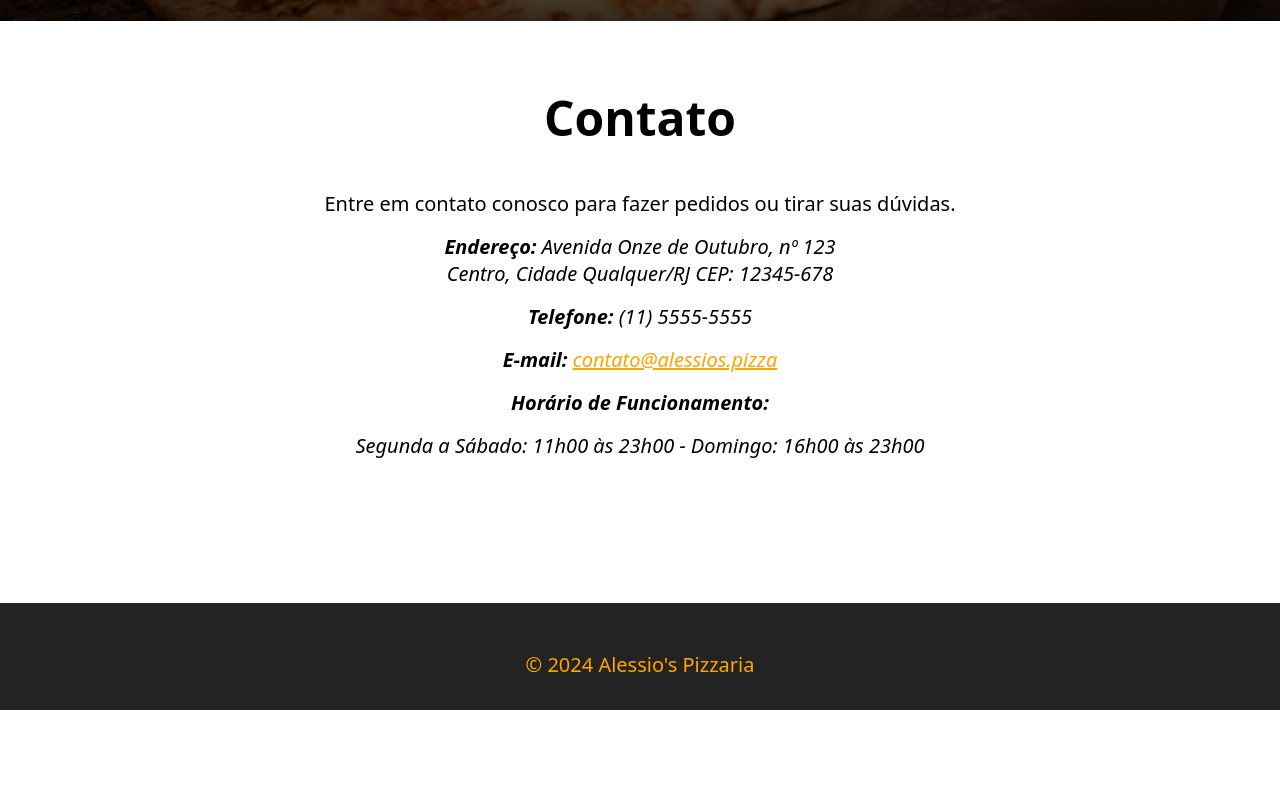
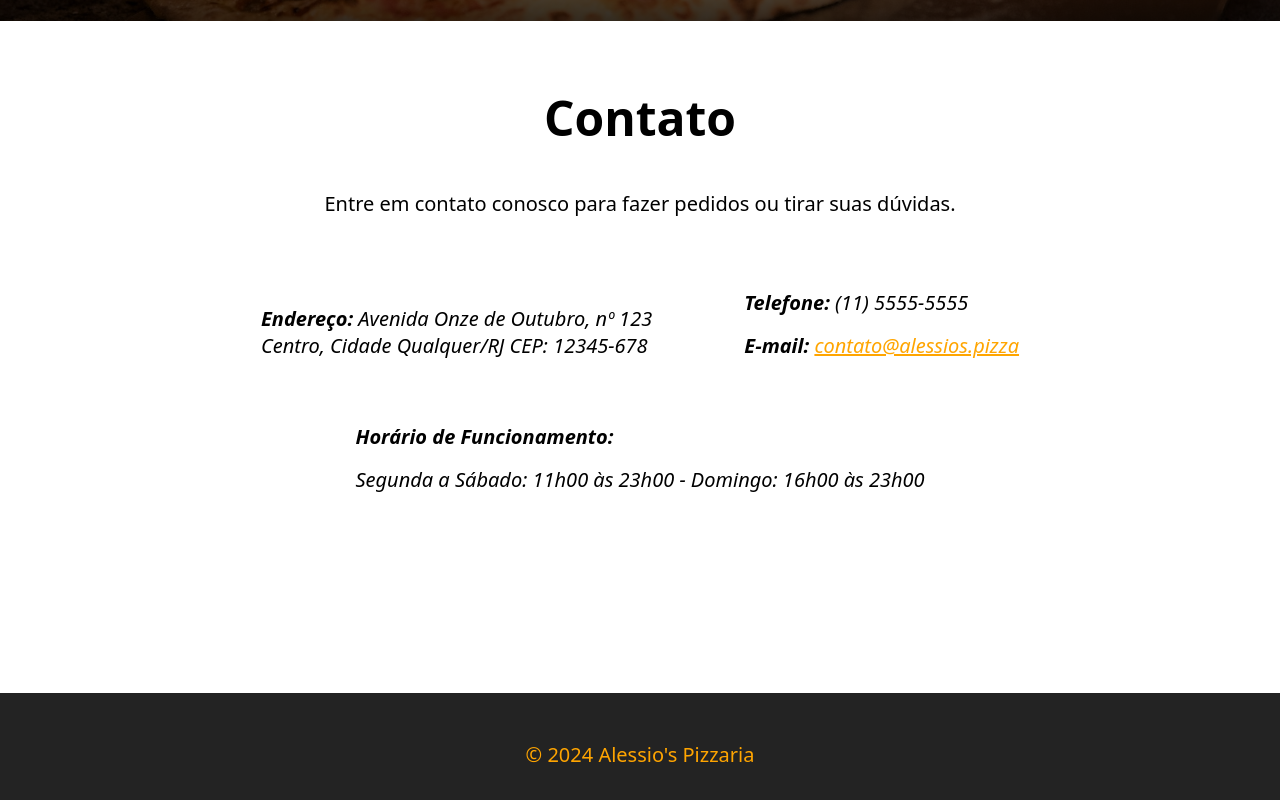
Before and after one commit to JhonataFerreira95/pizzeriaMenu, a plain HTML site: page index.html in a window 1280 px wide. Shown: the part 4129-4929 px from the top of the page. Before the commit the page ends 4839 px from the top, so only its background shows below. Drawn offline with Linux system fonts and the light colour scheme.

Commit message:
estilizado o contato

```diff
--- a/styles.css
+++ b/styles.css
@@ -123,6 +123,16 @@ p{
     color: var(--color-write);
 }
 
+address{
+    margin: 2rem 0;
+}
+
+address > *{
+    display: inline-block;
+    margin: 1.5rem;
+    text-align: left;
+}
+
 footer{
     background-color: var(--color-dark);
     color: var(--color-primary);
```
